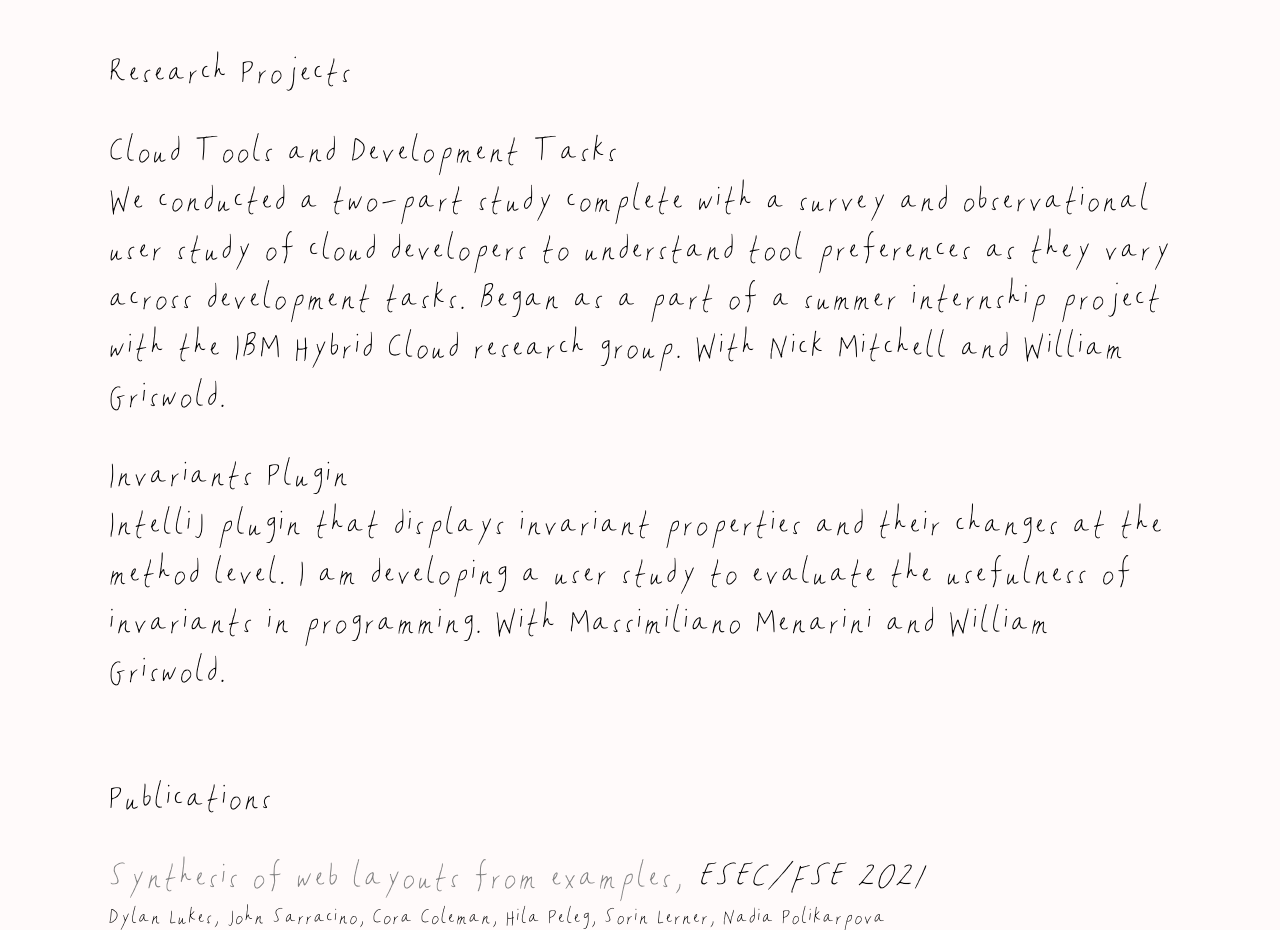
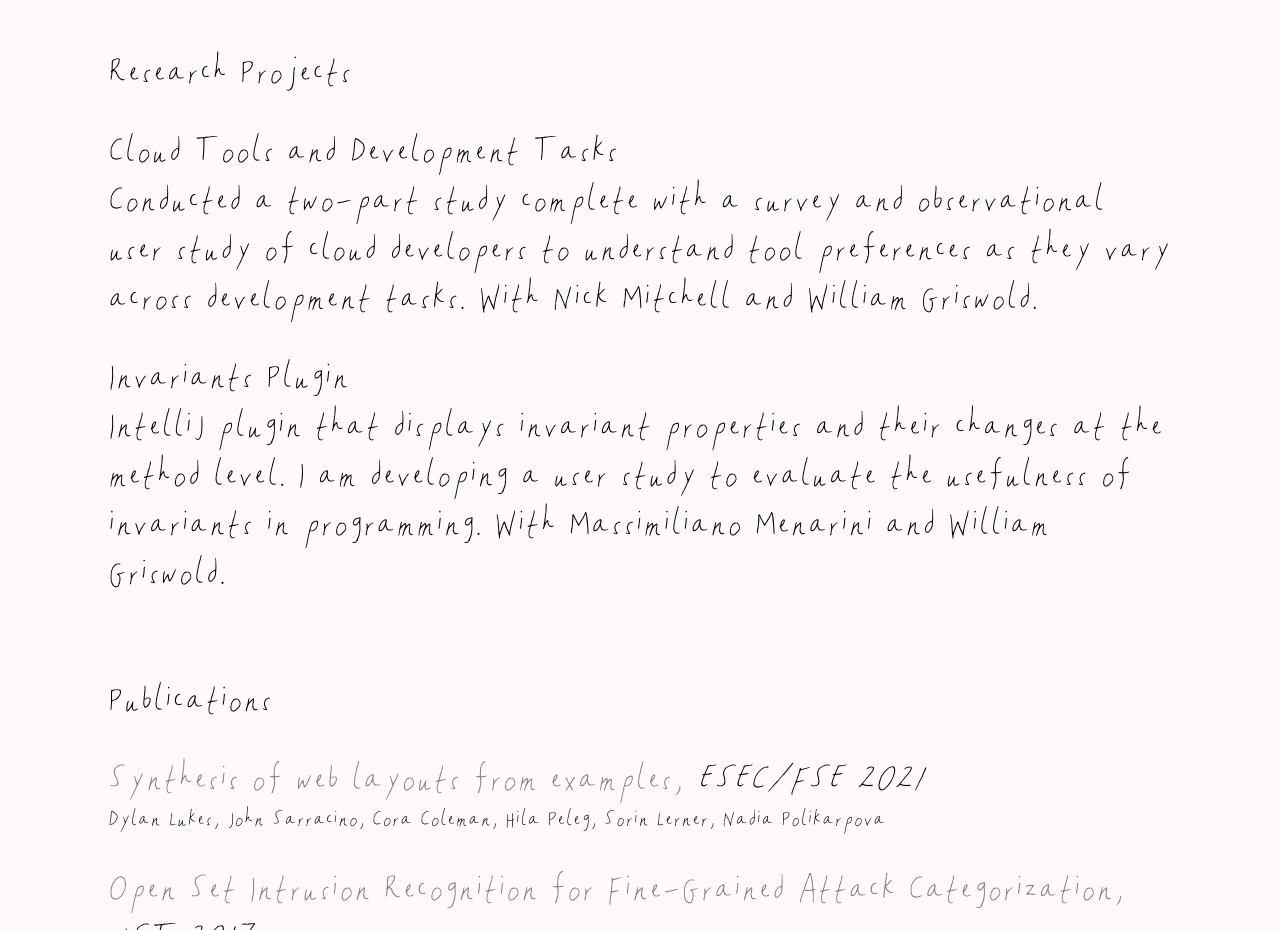
Before and after one commit to algebrot/algebrot.github.io, a website: page index.html in a window 1280 px wide. Shown: the part 960-1890 px from the top of the page. Drawn offline with Linux system fonts and the light colour scheme.

Commit message:
Update index.html

```diff
--- a/index.html
+++ b/index.html
@@ -33,7 +33,7 @@
       <p><font size="+8">Research Projects</font></p>
         <p><font size="+4">Cloud Tools and Development Tasks
         </br >
-        We conducted a two-part study complete with a survey and observational user study of cloud developers to understand tool preferences as they vary across development tasks. Began as a part of a summer internship project with the IBM Hybrid Cloud research group. With Nick Mitchell and William Griswold.</font></p>
+        Conducted a two-part study complete with a survey and observational user study of cloud developers to understand tool preferences as they vary across development tasks. With Nick Mitchell and William Griswold.</font></p>
         <p><font size="+4">Invariants Plugin
         </br >
         IntelliJ plugin that displays invariant properties and their changes at the method level. I am developing a user study to evaluate the usefulness of invariants in programming. With Massimiliano Menarini and William Griswold.</font></p>
```
